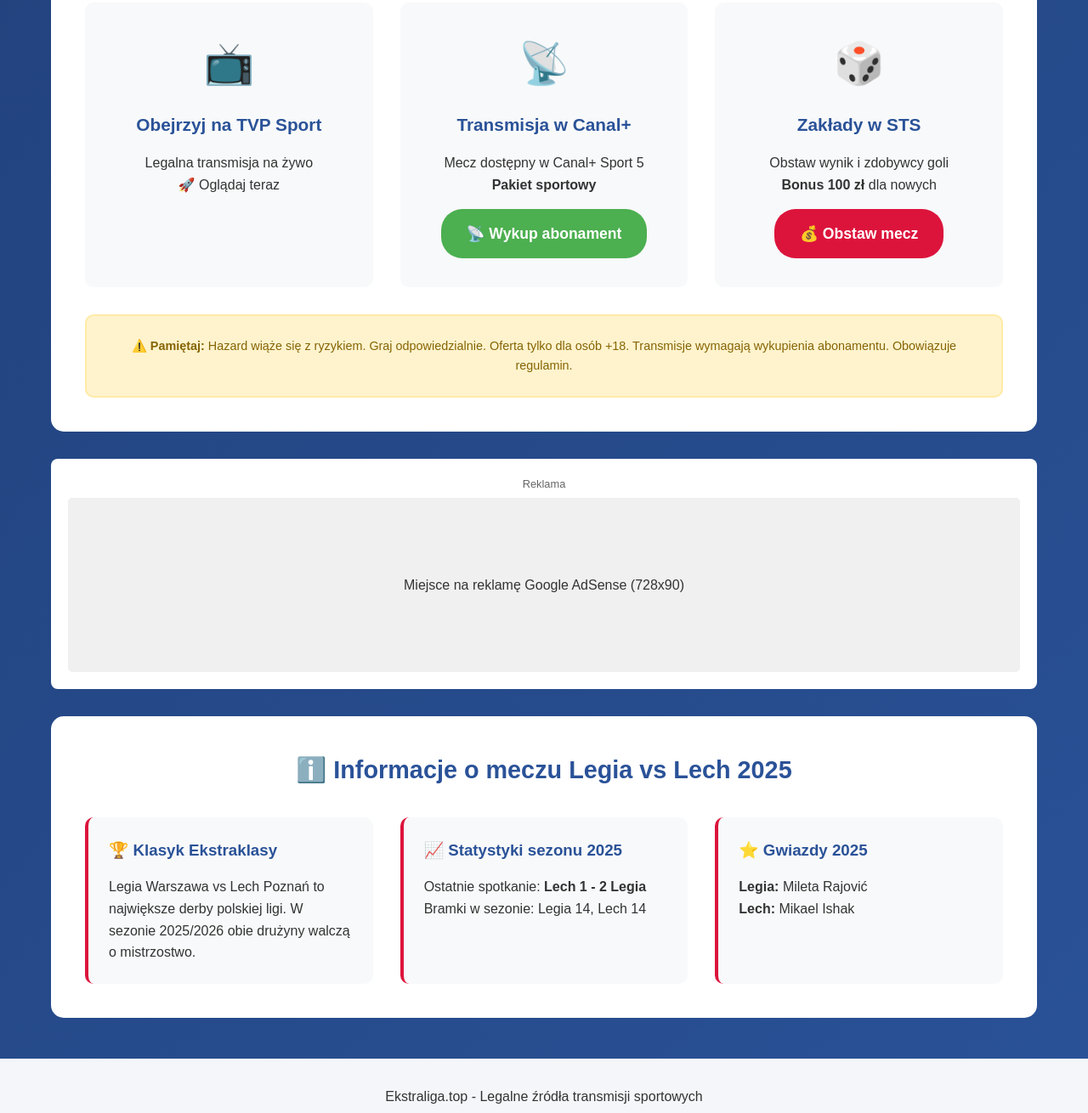
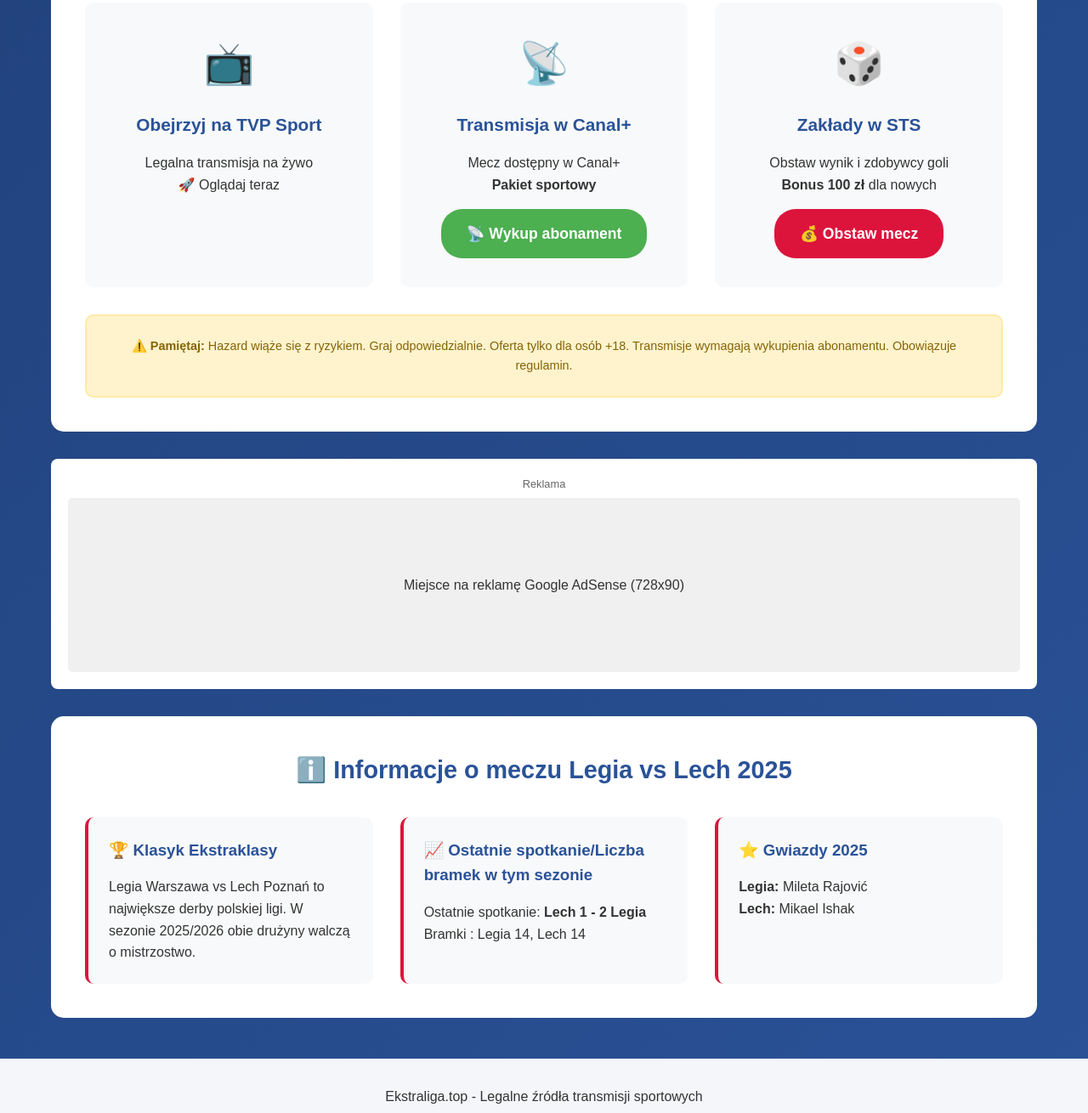
Before and after one commit to hubertpiotrciesielski/hubertpiotrciesielski.github.io, a plain HTML site: page index.html in a window 1280 px wide. Shown: the part 1300-2610 px from the top of the page at 85% size. Drawn offline with Linux system fonts and the light colour scheme.

Commit message:
Update index.html

```diff
--- a/index.html
+++ b/index.html
@@ -461,7 +461,7 @@
                 <div class="affiliate-card">
                     <div class="affiliate-icon">📡</div>
                     <h3>Transmisja w Canal+</h3>
-                    <p>Mecz dostępny w Canal+ Sport 5</p>
+                    <p>Mecz dostępny w Canal+</p>
                     <p><strong>Pakiet sportowy</strong></p>
                     <a href="https://www.canalplus.com/pl/sport/?affiliate=TWÓJ_KOD_CANAL" target="_blank" class="affiliate-link">
                         📡 Wykup abonament
@@ -506,9 +506,9 @@
                 </div>
 
                 <div class="info-card">
-                    <h3>📈 Statystyki sezonu 2025</h3>
+                    <h3>📈 Ostatnie spotkanie/Liczba bramek w tym sezonie</h3>
                     <p>Ostatnie spotkanie: <strong>Lech 1 - 2 Legia</strong></p>
-                    <p>Bramki w sezonie: Legia 14, Lech 14</p>
+                    <p>Bramki : Legia 14, Lech 14</p>
 
                 </div>
 
```
